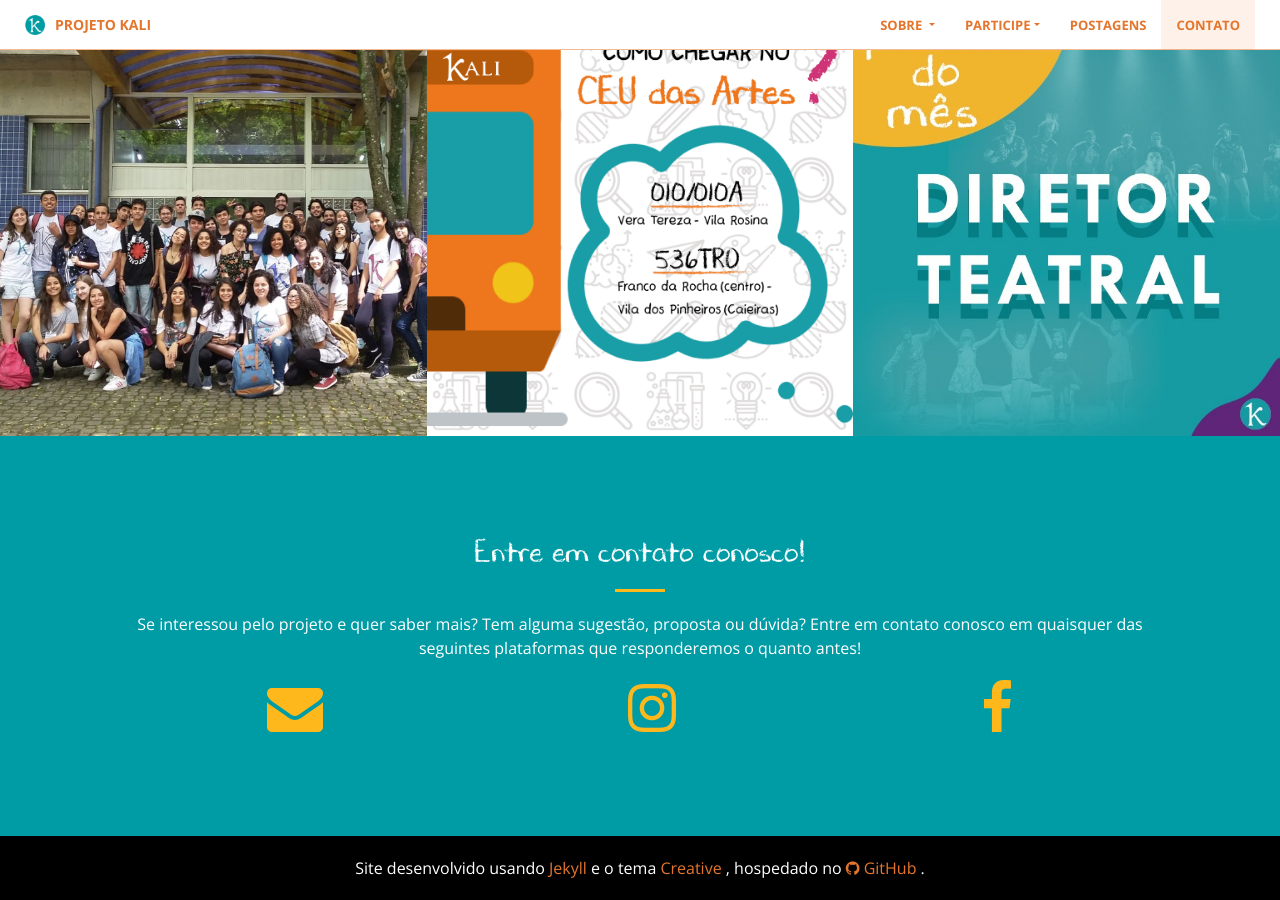
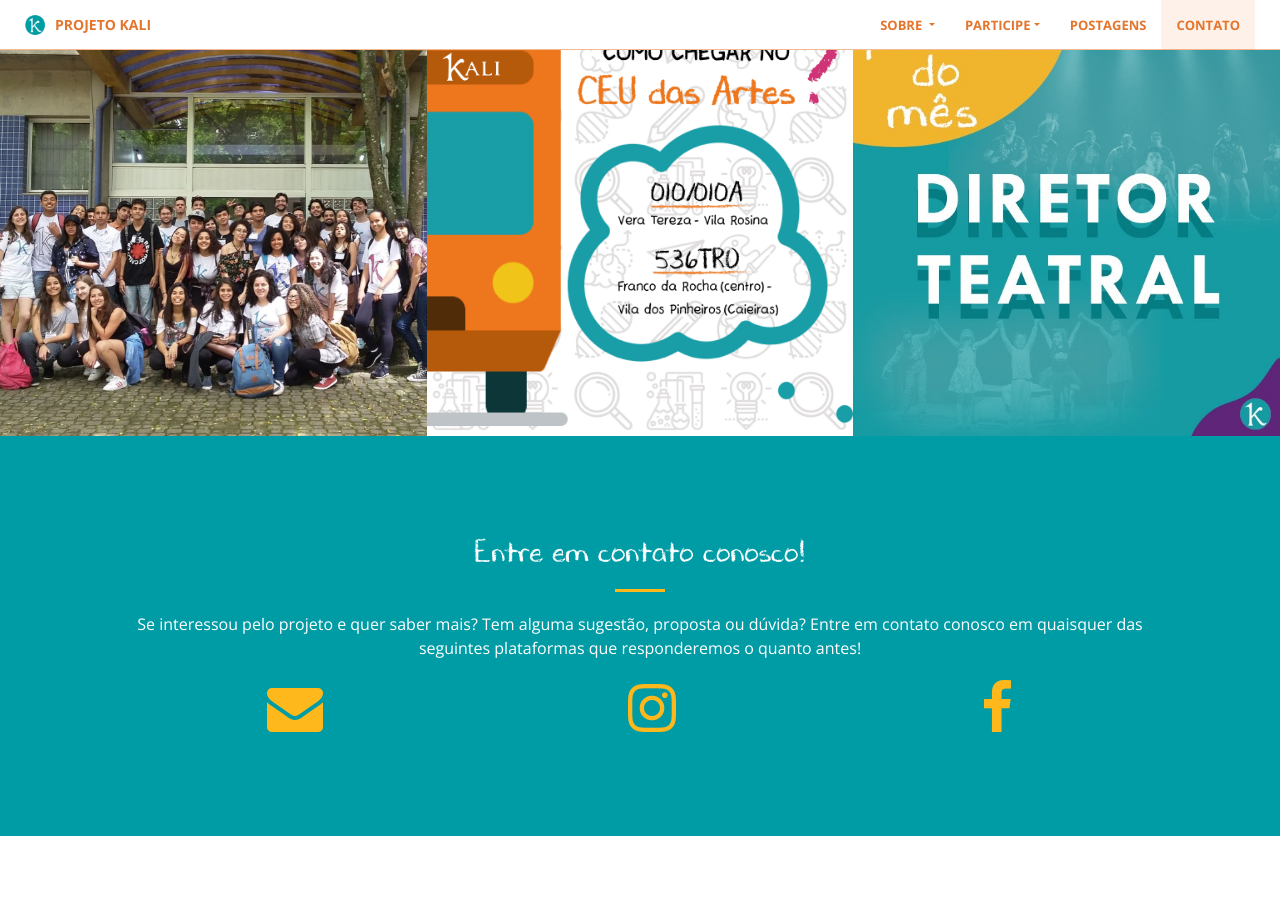
Before and after one commit to projetokali/projetokali.github.io, a Jekyll site: the page built from index.html, in a window 1280 px wide and 900 px high, scrolled down 2013 px. Built offline with Jekyll 4.4.1, drawn with Linux system fonts in a browser that asks for light colours; after the commit the page ends 2849 px from its top, so only the background shows below that.

Commit message:
Remove dev.html

```diff
--- a/_includes/dev.html
+++ /dev/null
@@ -1,22 +0,0 @@
-<div style='background-color: black; color: white;'>
-    <div class="container">
-        <div class="text-center" style="margin-top:20px !important;">
-            <p>
-                Site desenvolvido usando
-                <a href="https://jekyllrb.com/" target="_blank">
-                    Jekyll
-                </a>
-                e o tema
-                <a href="https://github.com/volny/creative-theme-jekyll" target="_blank">
-                    Creative
-                </a>
-                , hospedado no
-                <a href="https://github.com/{{ site.github }}" target="_blank">
-                    <i class="fa fa-github"></i>
-                    GitHub
-                </a>
-                .
-            </p>
-        </div>
-    </div>
-</div>
--- a/_layouts/front.html
+++ b/_layouts/front.html
@@ -12,7 +12,6 @@
   {% include depoimentos.html %}
   {% include posts.html %}
   {% include contact.html %}
-  {% include dev.html %}
   {% include scripts.html %}
 </body>
 
--- a/_layouts/participe.html
+++ b/_layouts/participe.html
@@ -11,7 +11,6 @@
   {% include call-to-action.html %}
   {% include contact.html %}
   {% include scripts.html %}
-  {% include dev.html %}
 </body>
 
 </html>
--- a/_layouts/sobre.html
+++ b/_layouts/sobre.html
@@ -11,7 +11,6 @@
   {% include endereco.html %}
   {% include contact.html %}
   {% include scripts.html %}
-  {% include dev.html %}
 </body>
 
 </html>
```
